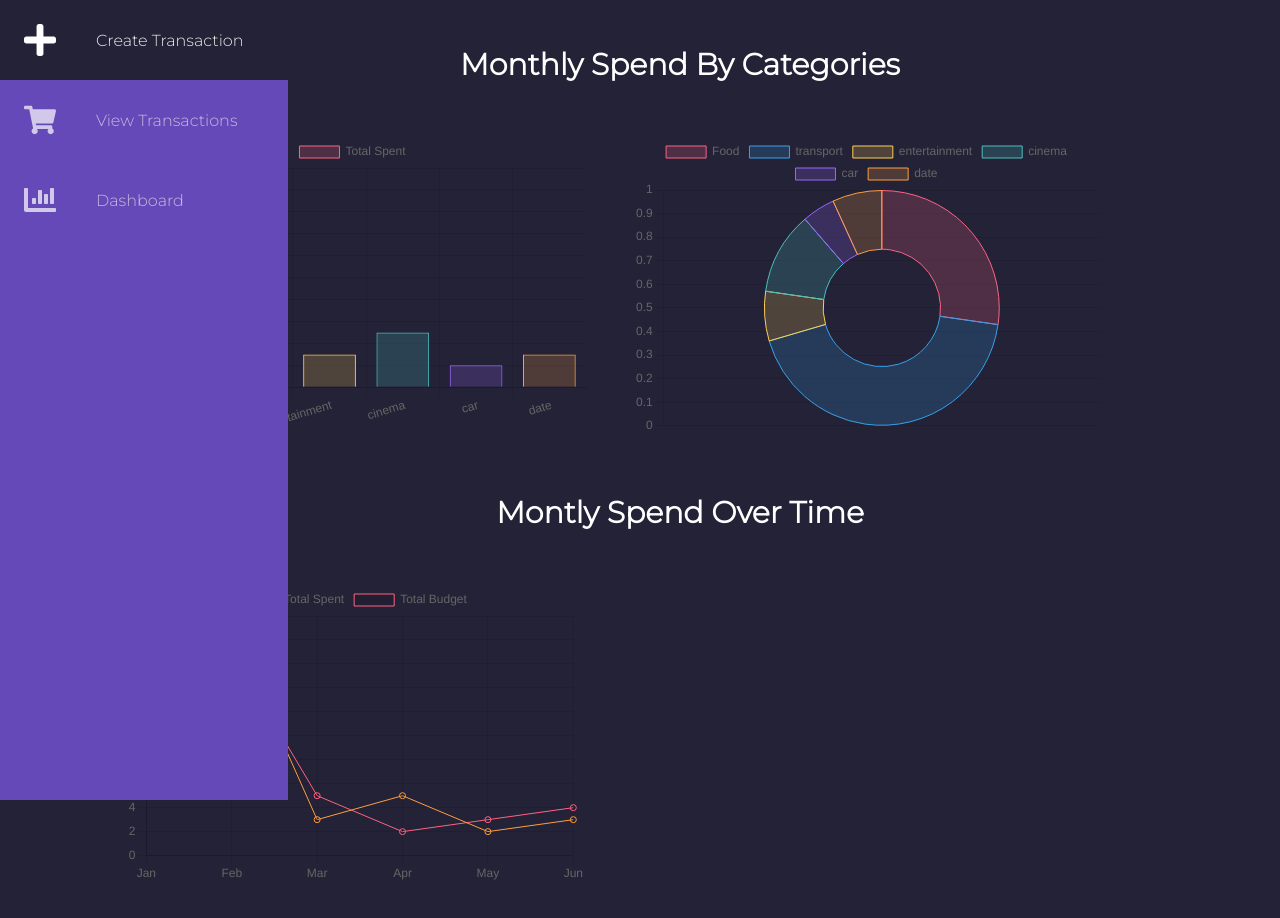
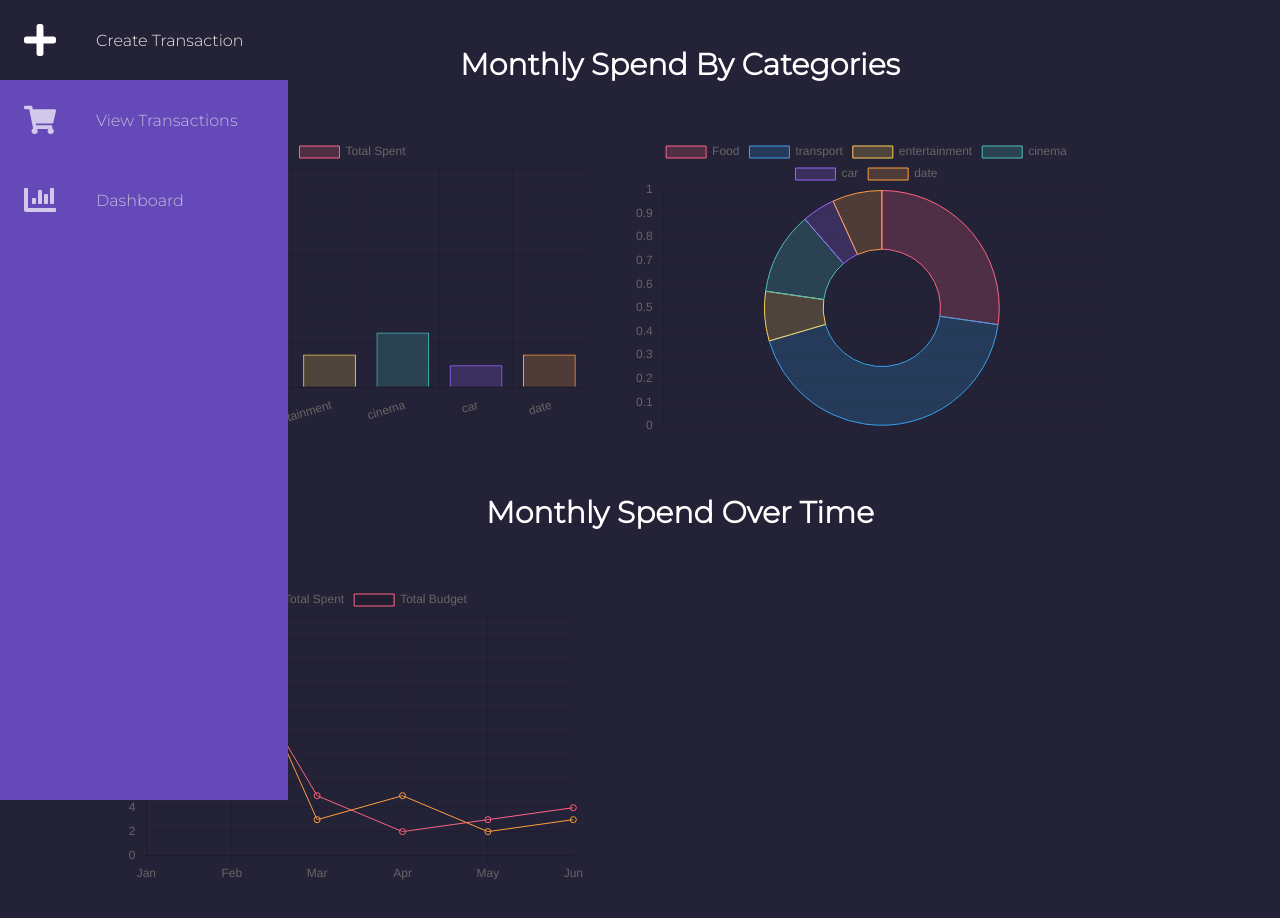
Before and after one commit to AidanKelly-CS/transaction-tracker, a React (Create React App) app: page /dashboard in a window 1280 px wide. Shown: the top 918 px of the page. Built offline with nearby package versions, Linux system fonts and the light colour scheme.

Commit message:
typo fix

```diff
--- a/src/transactions/dashboard/Dashboard.tsx
+++ b/src/transactions/dashboard/Dashboard.tsx
@@ -108,7 +108,7 @@ export default function Dashboard() {
             />
         </div>
 
-        <h3>Montly Spend Over Time</h3>
+        <h3>Monthly Spend Over Time</h3>
         <div className="chart">
 
             <Line
```
